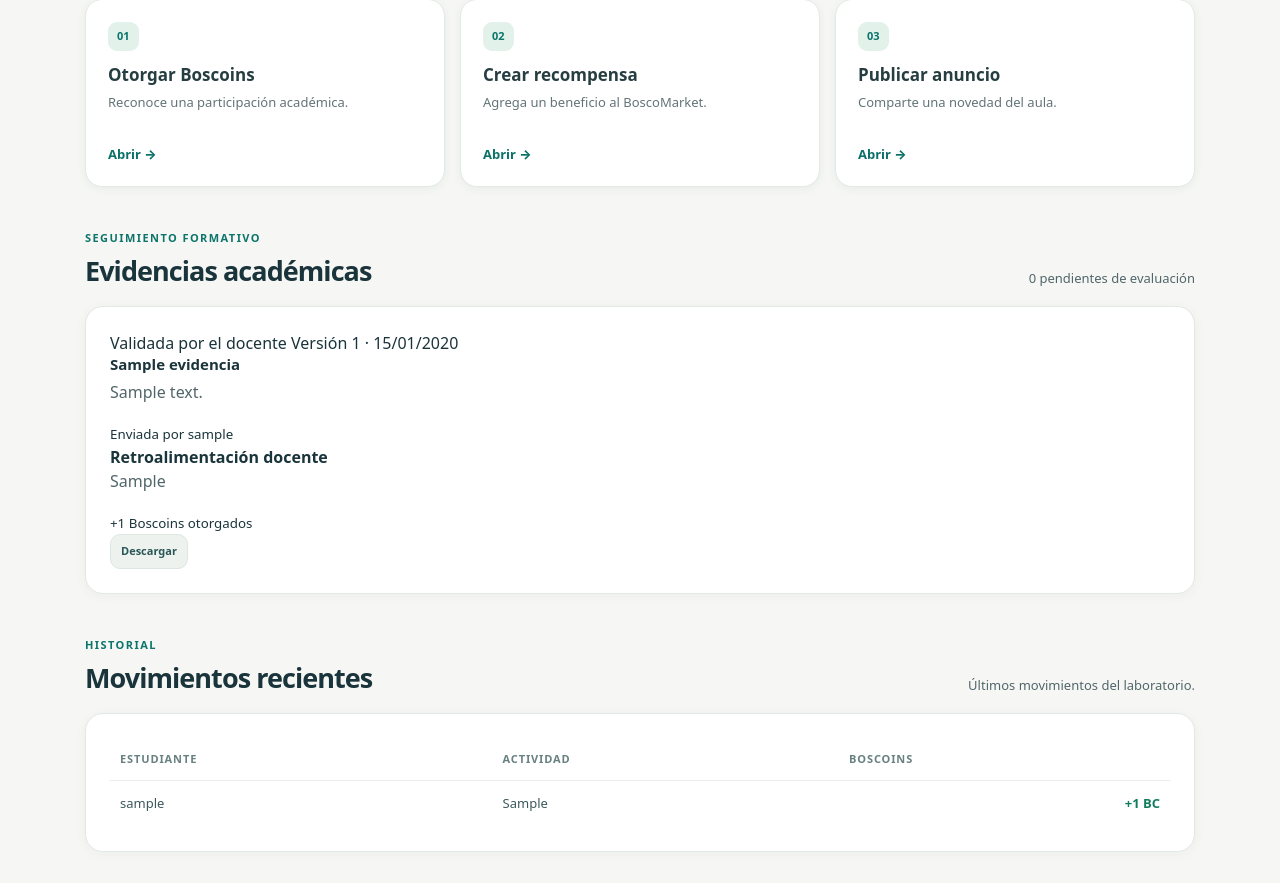
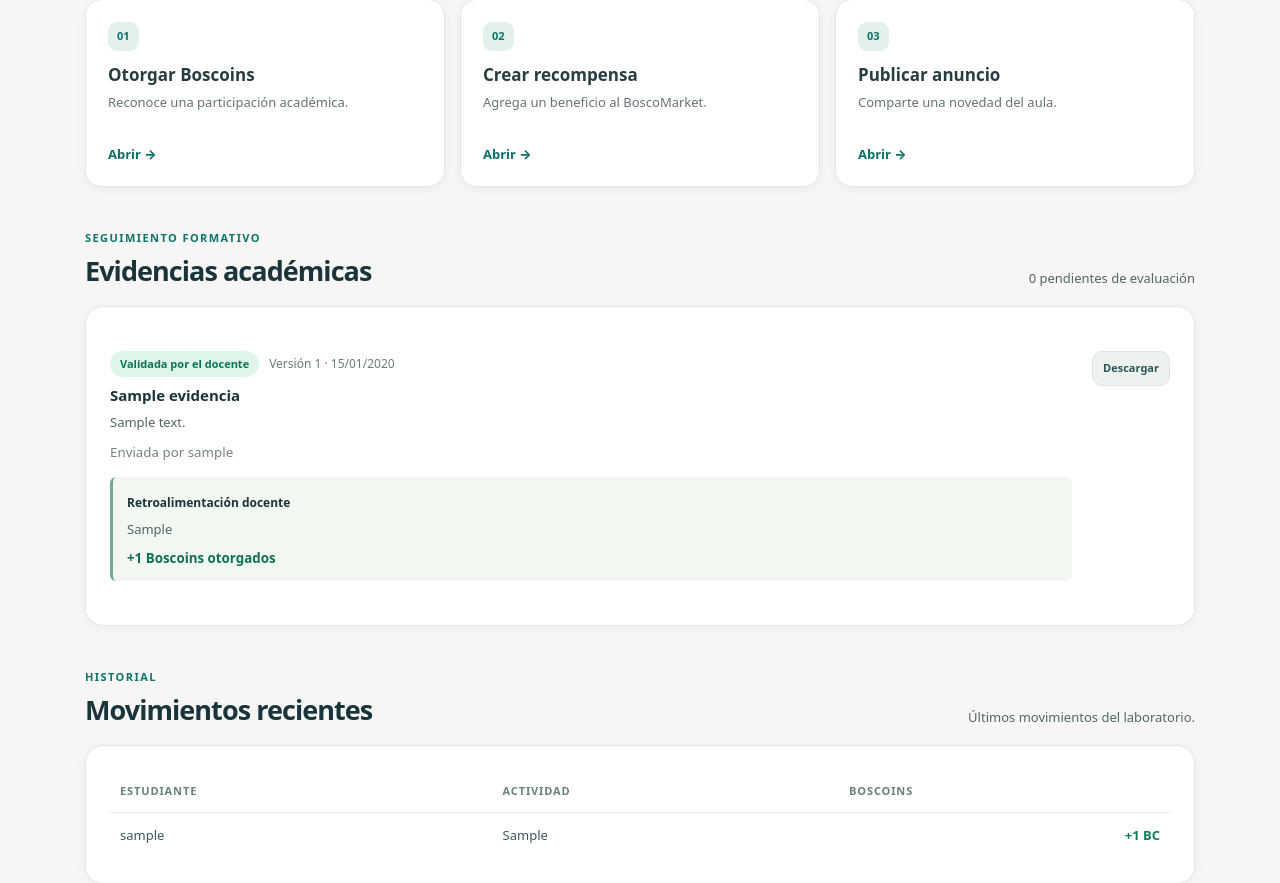
Before and after one commit to matepraxis/Meritum-SENA, a Django app: page / in a window 1280 px wide. Shown: the part 615-1498 px from the top of the page. Run offline with Django 5.2, Linux system fonts and the light colour scheme; a user stored in the database is signed in; tables that the repository leaves empty hold one stand-in row (values such as "Sample post").

Commit message:
PR5: diseño adaptable para la bandeja de evidencias

```diff
--- a/aula/static/aula/estilos.css
+++ b/aula/static/aula/estilos.css
@@ -185,3 +185,24 @@ input:focus,textarea:focus,select:focus{outline:2px solid #60ae9e;outline-offset
 @media(prefers-reduced-motion:reduce){
   *,*:before,*:after{scroll-behavior:auto!important;transition:none!important;animation:none!important}
 }
+
+/* Evidencias: patrón de seguimiento del Meritum original, simplificado para SENA. */
+.evidencia-item{display:flex;justify-content:space-between;align-items:flex-start;gap:20px;padding:20px 0;border-bottom:1px solid #e8eeea}
+.evidencia-item:last-child{border-bottom:0}
+.evidencia-contenido{flex:1;min-width:0}
+.evidencia-meta{display:flex;flex-wrap:wrap;align-items:center;gap:10px;font-size:12px;color:#687c7a;margin-bottom:9px}
+.evidencia-estado{display:inline-block;color:#526b6b;background:#edf1ee;padding:5px 10px;border-radius:100px;font-weight:700;font-size:11px}
+.evidencia-estado.validada{color:#08755a;background:#dff5e8}
+.evidencia-estado.ajustes{color:#995627;background:#fff1de}
+.evidencia-contenido p{font-size:13px;margin-bottom:7px;overflow-wrap:anywhere}
+.evidencia-contenido>small{color:#718583}
+.evidencia-comentario{background:#f2f7f2;border-left:3px solid #73a99a;padding:12px 14px;border-radius:6px;margin-top:14px}
+.evidencia-comentario strong{font-size:12px}
+.evidencia-comentario p{margin:6px 0}
+.evidencia-comentario small{color:#0f7256;font-weight:750}
+.evidencia-acciones{display:flex;flex-wrap:wrap;justify-content:flex-end;align-items:center;gap:7px;max-width:260px}
+.evidencia-acciones form{margin:0}
+@media(max-width:720px){
+  .evidencia-item{flex-direction:column;gap:12px}
+  .evidencia-acciones{width:100%;max-width:none;justify-content:flex-start}
+}
```
